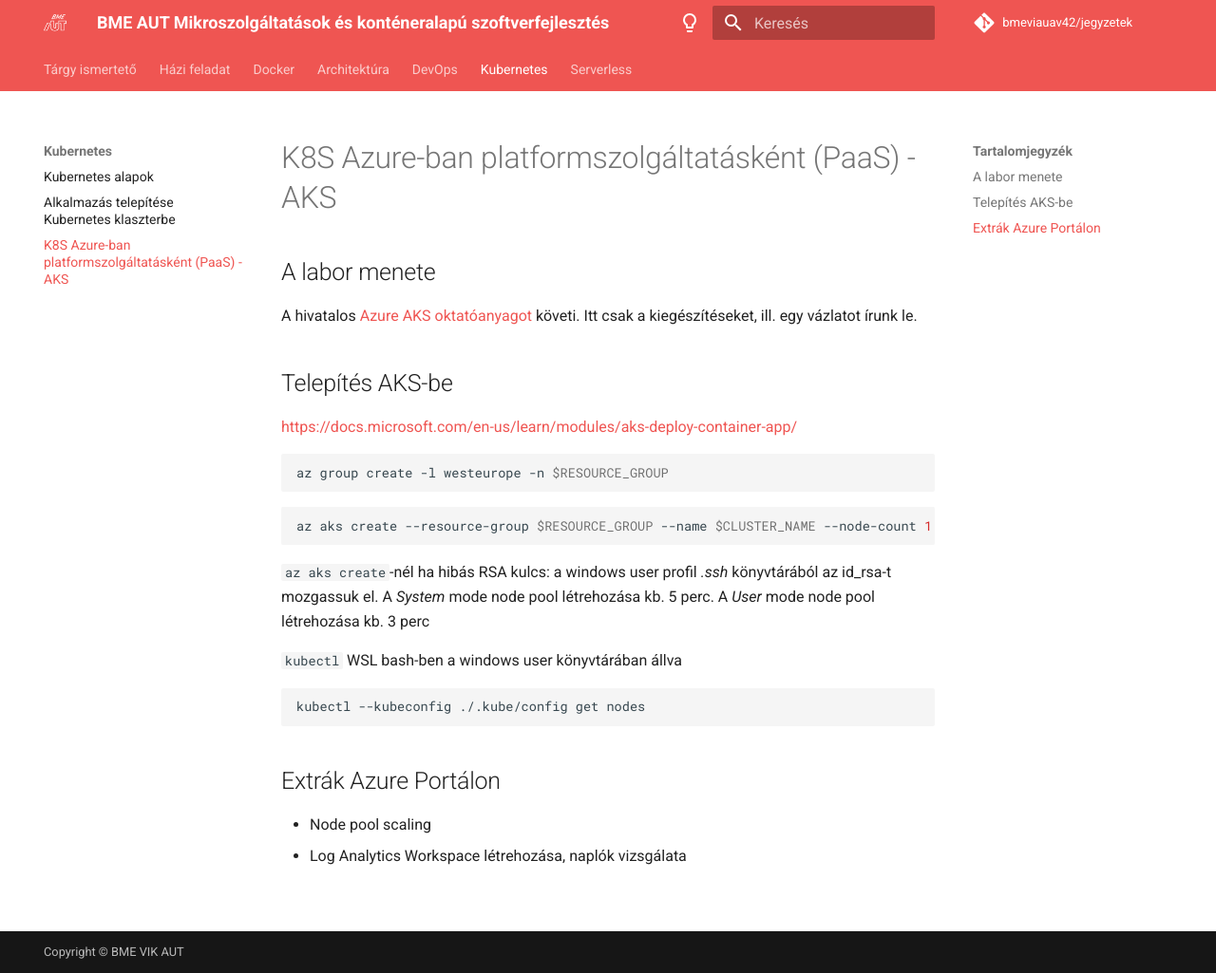
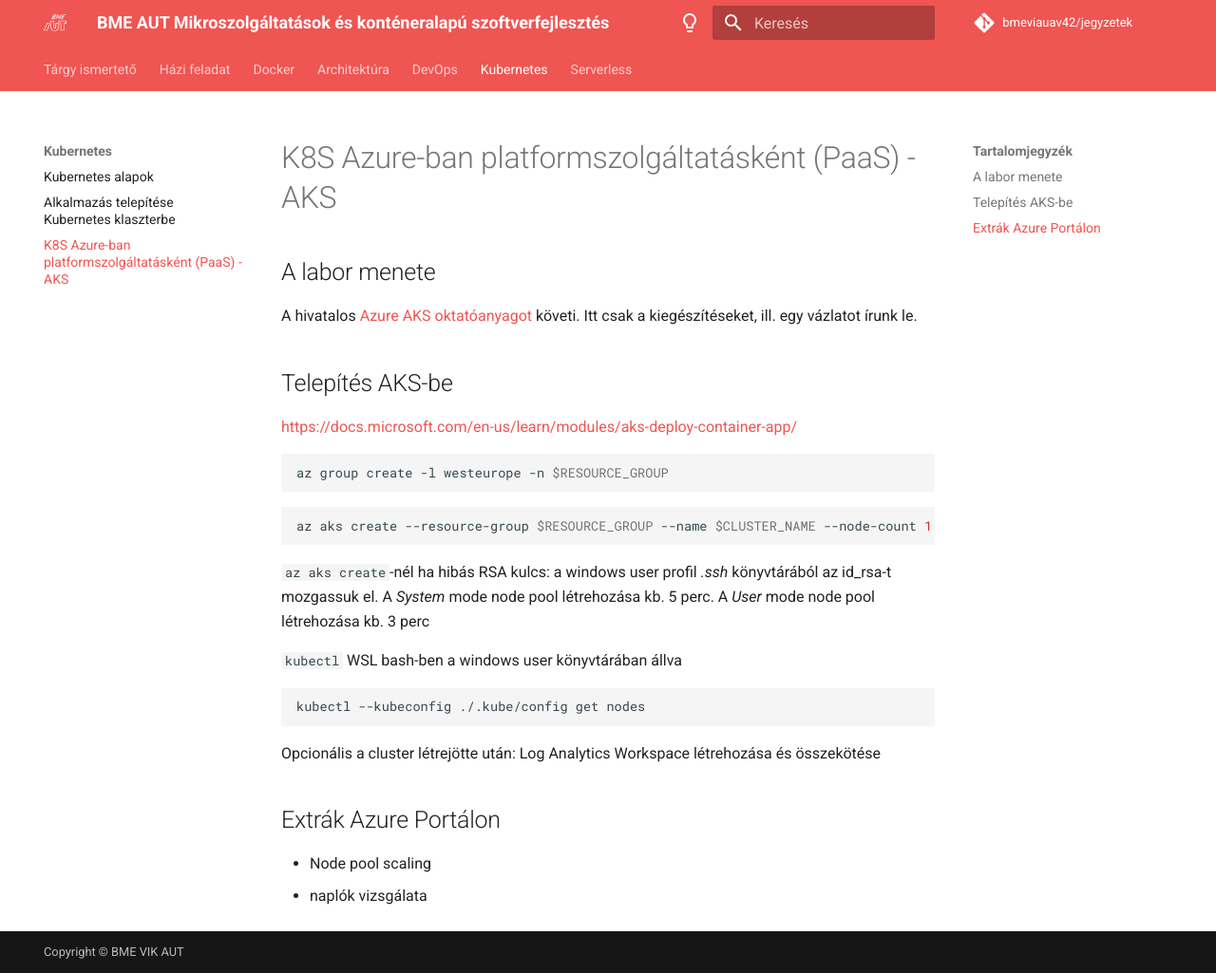
Before and after one commit to bmeviauav42/jegyzetek, an MkDocs documentation site: the page built from docs/AKS/aks.md, in a window 1280 px wide and 1025 px high. Shown: the whole window at 95% size. Built offline with MkDocs 1.6.1 and Material for MkDocs 9.7.7, drawn with Linux system fonts in a browser that asks for light colours; comment, search, counter and statistics services are not loaded.

Commit message:
Update aks.md

````diff
--- a/docs/AKS/aks.md
+++ b/docs/AKS/aks.md
@@ -23,7 +23,9 @@
 kubectl --kubeconfig ./.kube/config get nodes
 ```
 
+Opcionális a cluster létrejötte után: Log Analytics Workspace létrehozása és összekötése
+
 ## Extrák Azure Portálon
 
 - Node pool scaling
-- Log Analytics Workspace létrehozása, naplók vizsgálata
+-  naplók vizsgálata
````
